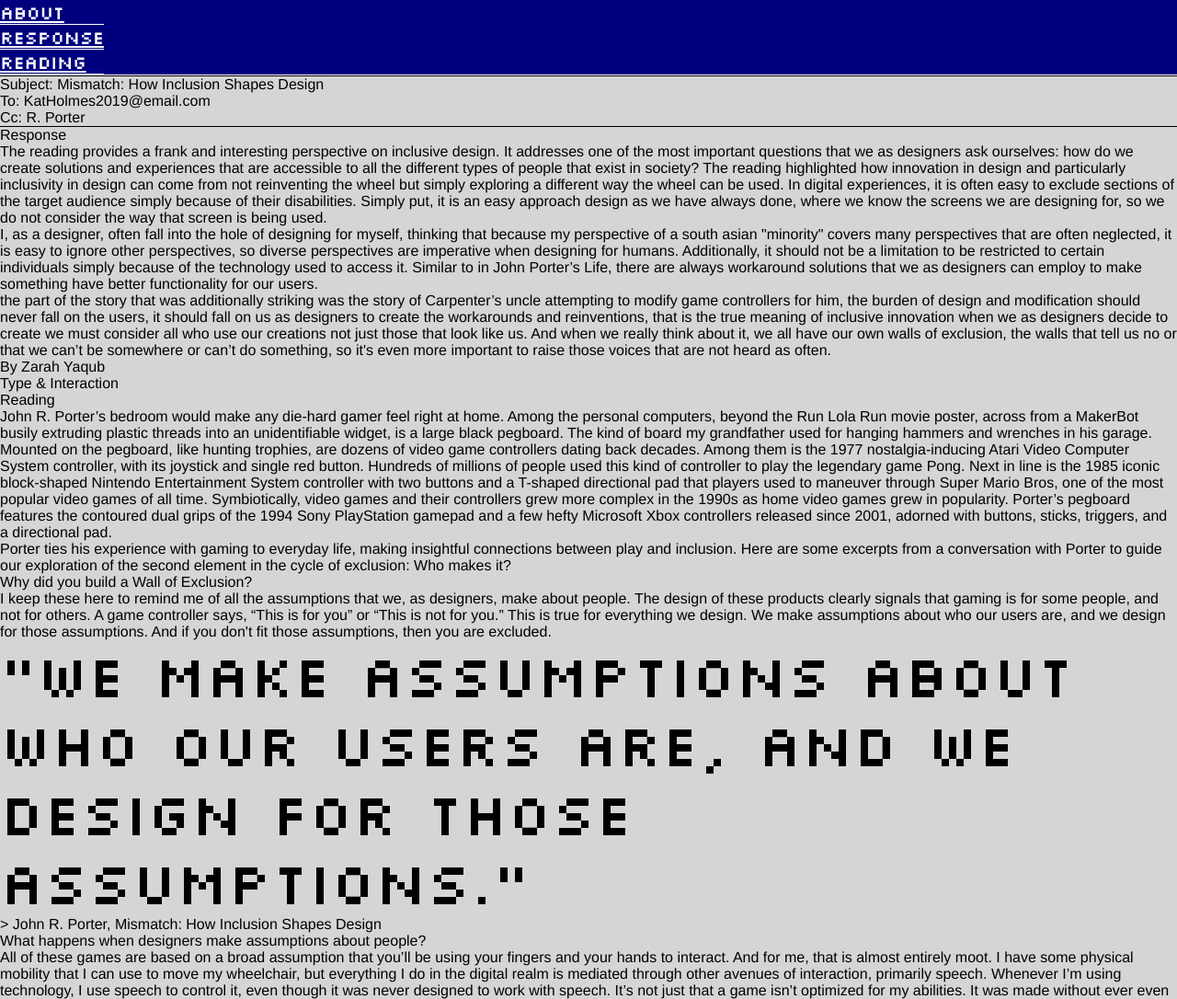
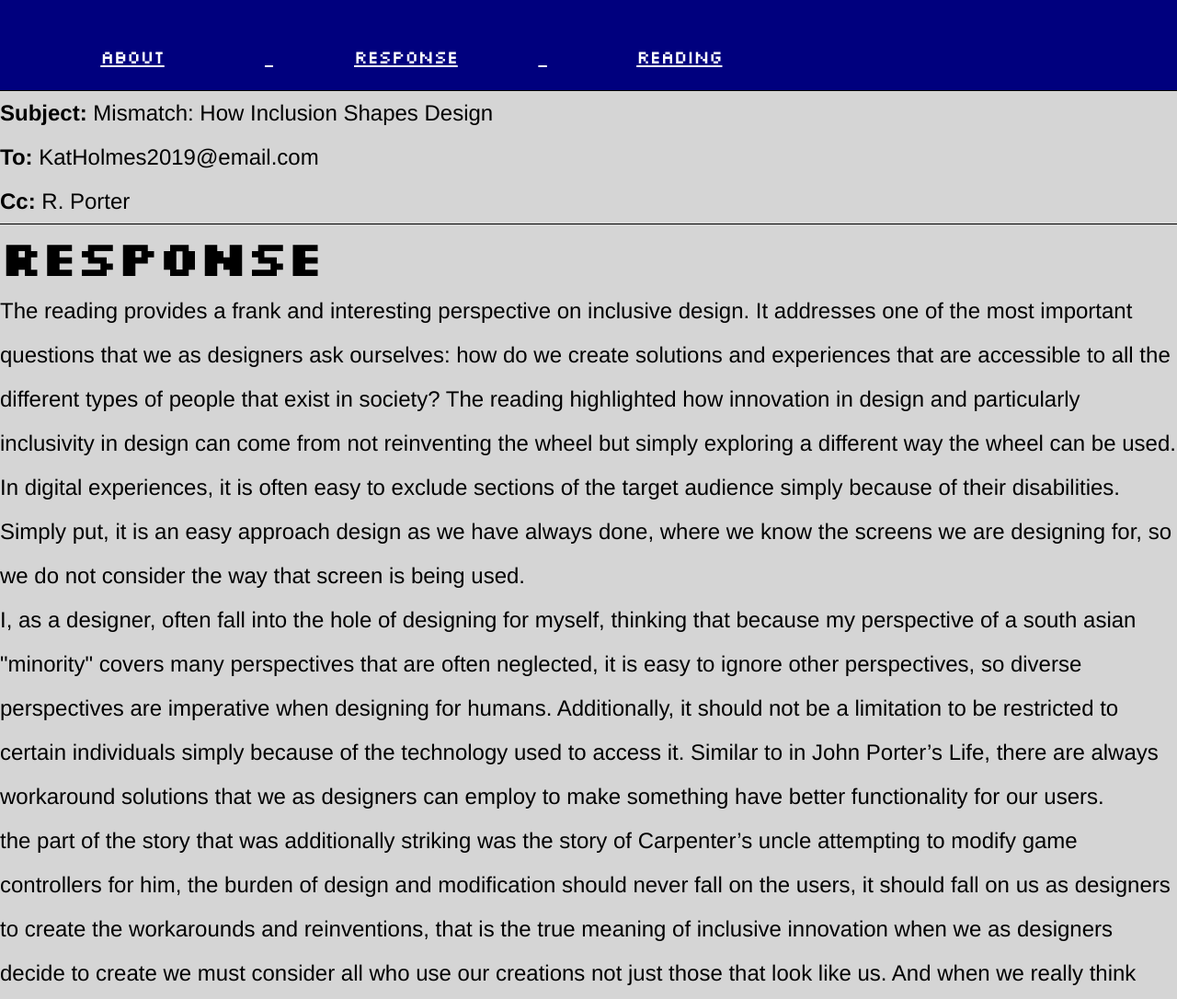
Before and after one commit to ZarahYaqub/Project01_Manuscript, a plain HTML site: page index.html in a window 1280 px wide. Shown: the top 1086 px of the page at 92% size. Drawn offline with Linux system fonts and the light colour scheme; a web font is replaced by a local one.

Commit message:
edits to html adding css

```diff
--- a/index.html
+++ b/index.html
@@ -5,26 +5,28 @@
 		<!-- <reset> https://typography-interaction-2526.github.io/topic/css/#resets -->
        <link href="style.css" rel="stylesheet">
 
+	   <!-- fonts  -->
 	   <link rel="preconnect" href="https://fonts.googleapis.com">
 	   <link rel="preconnect" href="https://fonts.gstatic.com" crossorigin>
-	   <link href="https://fonts.googleapis.com/css2?family=Roboto:ital,wght@0,100..900;1,100..900&family=Silkscreen:wght@400;700&display=swap" rel="stylesheet">
+	   <link href="https://fonts.googleapis.com/css2?family=Iceberg&family=Roboto:ital,wght@0,100..900;1,100..900&family=Silkscreen:wght@400;700&display=swap" rel="stylesheet">
  </head>
 
  <body>
 
 		<!-- nav bar: https://developer.mozilla.org/en-US/docs/Web/HTML/Reference/Elements/nav -->
-<nav class="nav">
-  <ol>
-    <span>
-    	<li class="nav"><a href="https://typography-interaction-2526.github.io/project/1/"><em>A</em>bout</a></li>
-    </span>
-    <span>
-    	<li class="nav"><a href="response"><em id="unnderline">R</em>esponse</a></li>
-    </span>
-    <span>
-		<li class="nav"><a href="reading">Reading</a></li>
-	</span>
-  </ol>
+<nav class="nav" id="#website_start">
+
+    <ul>
+
+    		<li class="nav"><a href="https://typography-interaction-2526.github.io/project/1/">About</a></li>
+
+    		<li class="nav"><a href="#response">Response</a></li>
+
+
+    		<li class="nav"><a href="#reading">Reading</a></li>
+
+    </ul>
+
 </nav>
 
 <!-- email structure -->
@@ -40,10 +42,11 @@
    <tr>
        <td>
            <div class="contact-info">
-				<span><h1><strong>Subject:
-				</strong>Mismatch: How Inclusion Shapes Design</h1> </span>
- 				<span><strong>To:</strong> KatHolmes2019@email.com</span><br>
-				<span><strong>Cc:</strong> R. Porter</span>
+				<span><h1><b>
+					Subject:
+				</b>Mismatch: How Inclusion Shapes Design</h1> </span>
+ 				<span><b>To:</b> KatHolmes2019@email.com</span><br>
+				<span><b>Cc:</b> R. Porter</span>
            </div>
        </td>
    </tr>
@@ -53,7 +56,7 @@
 </table>
 
 <!-- my response  -->
-<article class="response">
+	<article id="response" class="response">
 		<h2>Response</h2>
 		<p>The reading provides a frank and interesting perspective on inclusive design. It addresses one of the most important questions that we as designers ask ourselves: how do we create solutions and experiences that are accessible to all the different types of people that exist in society? The reading highlighted how innovation in design and particularly inclusivity in design can come from not reinventing the wheel but simply exploring a different way the wheel can be used. In digital experiences, it is often easy to exclude sections of the target audience simply because of their disabilities. Simply put, it is an easy approach design as we have always done, where we know the screens we are designing for, so we do not consider the way that screen is being used.</p>
 
@@ -65,8 +68,9 @@
 	</article>
 
 
+
 <!-- the reading -->
- <article class="reading">
+ <article id="reading" class="reading">
 		<h2>Reading</h2>
 		<p><a href="https://www.jrp3.com/index.php">John R. Porter</a>’s bedroom would make any die-hard gamer feel right at home. Among the personal computers, beyond the Run Lola Run movie poster, across from a MakerBot busily extruding plastic threads into an unidentifiable widget, is a large black pegboard. The kind of board my grandfather used for hanging hammers and wrenches in his garage. Mounted on the pegboard, like hunting trophies, are dozens of video game controllers dating back decades. Among them is the 1977 nostalgia-inducing Atari Video Computer System controller, with its joystick and single red button. Hundreds of millions of people used this kind of controller to play the legendary game Pong. Next in line is the 1985 iconic block-shaped Nintendo Entertainment System controller with two buttons and a T-shaped directional pad that players used to maneuver through Super Mario Bros, one of the most popular video games of all time. Symbiotically, video games and their controllers grew more complex in the 1990s as home video games grew in popularity. Porter’s pegboard features the contoured dual grips of the 1994 Sony PlayStation gamepad and a few hefty Microsoft Xbox controllers released since 2001, adorned with buttons, sticks, triggers, and a directional pad.</p>
 
@@ -83,7 +87,7 @@
 		 <blockquote class=quote1
 		 cite="https://www.amazon.com/Mismatch-Inclusion-Simplicity-Technology-Business/dp/0262038889/ref=as_li_ss_tl?crid=PT6KC6YHXYCH&keywords=mismatched+kat+holmes&qid=1558021593&s=gateway&sprefix=mismatched+ka,aps,128&sr=8-2-fkmrnull&linkCode=sl1&tag=jarrettfuller-20&linkId=943c432127228f8a462b9271aff2027d&language=en_US">
 			<p>
-		 “We make assumptions about who our users are, and <em class=highlight>we design for those assumptions.”</em>
+			 <em class="quotes">“</em>We make assumptions about who our users are, and <em class=highlight>we design for those assumptions.<em class="quotes">”</em></em>
 			</p>
 		  </blockquote>
 		  <p>> John R. Porter, <cite>Mismatch: How Inclusion Shapes Design</cite></p>
@@ -120,11 +124,12 @@
 		 <blockquote class=quote2
 		 cite="https://www.amazon.com/Mismatch-Inclusion-Simplicity-Technology-Business/dp/0262038889/ref=as_li_ss_tl?crid=PT6KC6YHXYCH&keywords=mismatched+kat+holmes&qid=1558021593&s=gateway&sprefix=mismatched+ka,aps,128&sr=8-2-fkmrnull&linkCode=sl1&tag=jarrettfuller-20&linkId=943c432127228f8a462b9271aff2027d&language=en_US">
 			<p>
-		 “I don’t think it’s a coincidence that the increasing diversity amongst game designers is happening concurrently with the release of more inclusive games. I ,<em class="highlight">think those two things go together.”</em>
+			 <em class="quotes">“</em>I don’t think it’s a coincidence that the increasing diversity amongst game designers is happening concurrently with the release of more inclusive games. I ,<em class="highlight">think those two things go together.</em><em class="quotes">”</em>
 			</p>
 		  </blockquote>
 		  <p> - John R. Porter, <cite>Mismatch: How Inclusion Shapes Design</cite></p>
 		</hgroup>
+ </article>
 
 <hgroup class="emailfooter">
 	<p>Sincerely,</p>
@@ -132,11 +137,11 @@
 	<p>Mismatch: How Inclusion Shapes Design (2019)</p>
 	<p>Chapter 4: Inclusive Designers</p>
 </hgroup>
-</article>
 
 <!-- Button: https://nuhadev.medium.com/retro-button-using-html-and-css-19daa75f7cb8 -->
 <div class="button">
- <button>Return to Top</button>
+ <button a href="#website_start">Return to Top</button>
+
 </div>
 
 <!-- footer -->
--- a/style.css
+++ b/style.css
@@ -5,11 +5,15 @@
 
 color: #000;
 font-family: "Roborto","Helvetica Neue","Arial","san-serif";
-font-size: 1em;
+font-size: 150%;
 font-style: normal;
 font-weight: 400;
-line-height: normal;
+line-height: 200%;
 
+
+.response {
+    position: sticky;
+}
 
 /* navigation */
 .nav
@@ -22,6 +26,7 @@
 font-weight: 400;
 line-height: normal;
 letter-spacing: -0.6px;
+
 text-decoration-line: underline;
 text-decoration-style: solid;
 text-decoration-skip-ink: auto;
@@ -29,16 +34,33 @@
 text-underline-offset: auto;
 text-underline-position: from-font;
 
-display: flex;
-width: max-width;
-justify-content: space-between;
-align-items: center;
-border-bottom: 1px solid #FFF;
+
+/* border-bottom: 1px solid #FFF; */
 background: #00007E;
+li {display: inline-block;
+    inline-size: 12rem;
+	margin-block-start: 1rem;
+	padding: 1rem;
+	text-align: center;
+	white-space: pre;
+}
 }
 
+.contact-info
+border-bottom: 1px solid #000;
+
+/* Type */
+b
+{
+color: #000;
+font-family: "Roborto","Helvetica Neue","Arial","san-serif";
+font-size: 1em;
+font-style: normal;
+font-weight: bolder;
+line-height: normal;
+}
 /* Headings */
-.h2 {
+h2 {
 color: #000;
 font-family: Silkscreen;
 font-size: 2.25rem;
@@ -48,7 +70,7 @@
 letter-spacing: -0.1125rem;
 }
 
-.h3
+h3
 {
 color: #000;
 font-family: "Helvetica Neue";
@@ -80,4 +102,12 @@
 letter-spacing: -0.2rem;
 }
 
+.quotes
+{color: #000;
+font-family: "iceberg";
+font-size: 1em;
+font-style: normal;
+font-weight: 400;
+line-height: normal;}
+
 }
```
Lines whose indentation alone changed are shown as unchanged.
